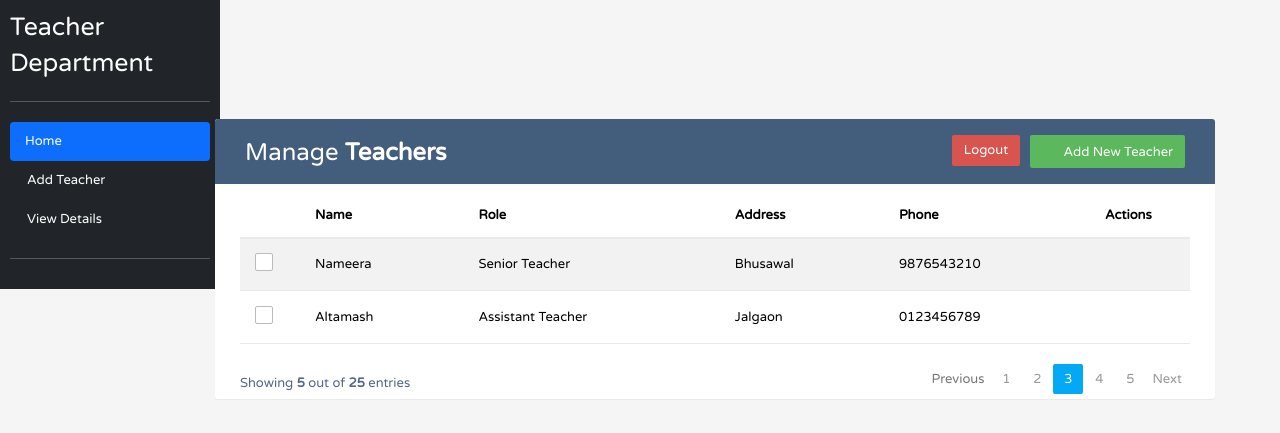
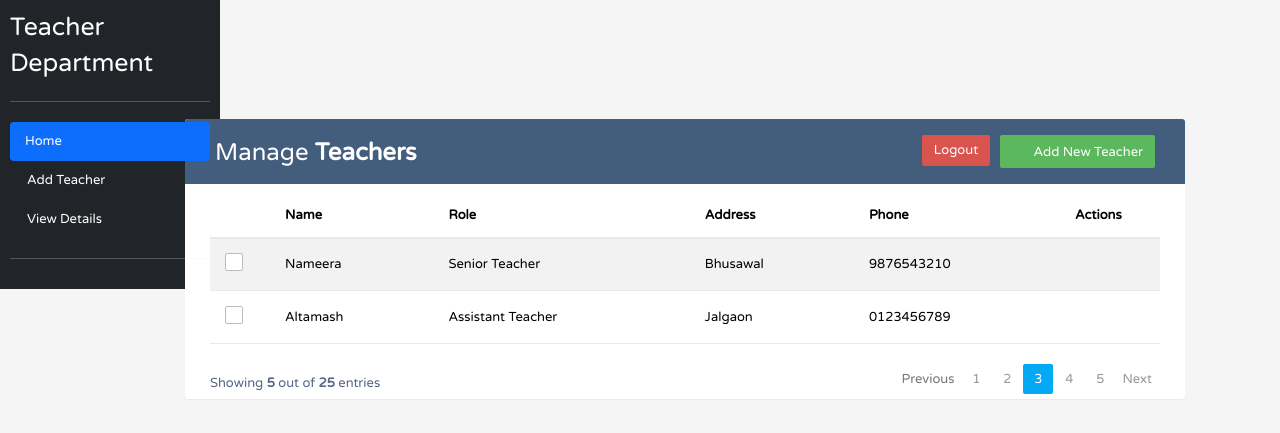
Before and after one commit to nameera27/DjangoCrud_Authentication, a Django app: page /edit in a window 1280 px wide. Shown: the top 433 px of the page. Run offline with Django 4.2, Linux system fonts and the light colour scheme; data comes from the database, SQL or seed files in the repository; some libraries are stand-ins or nearby versions.

Commit message:
Update index.html

```diff
--- a/templates/index.html
+++ b/templates/index.html
@@ -26,7 +26,7 @@
         width: 1000px;
         background: #ffffff;
         padding:0px 25px;
-        margin: -170px 0px 0px 130px;
+        margin: -170px 0px 0px 100px;
         border-radius: 3px;
         box-shadow: 0 1px 1px rgba(0,0,0,.05);
     }
```
